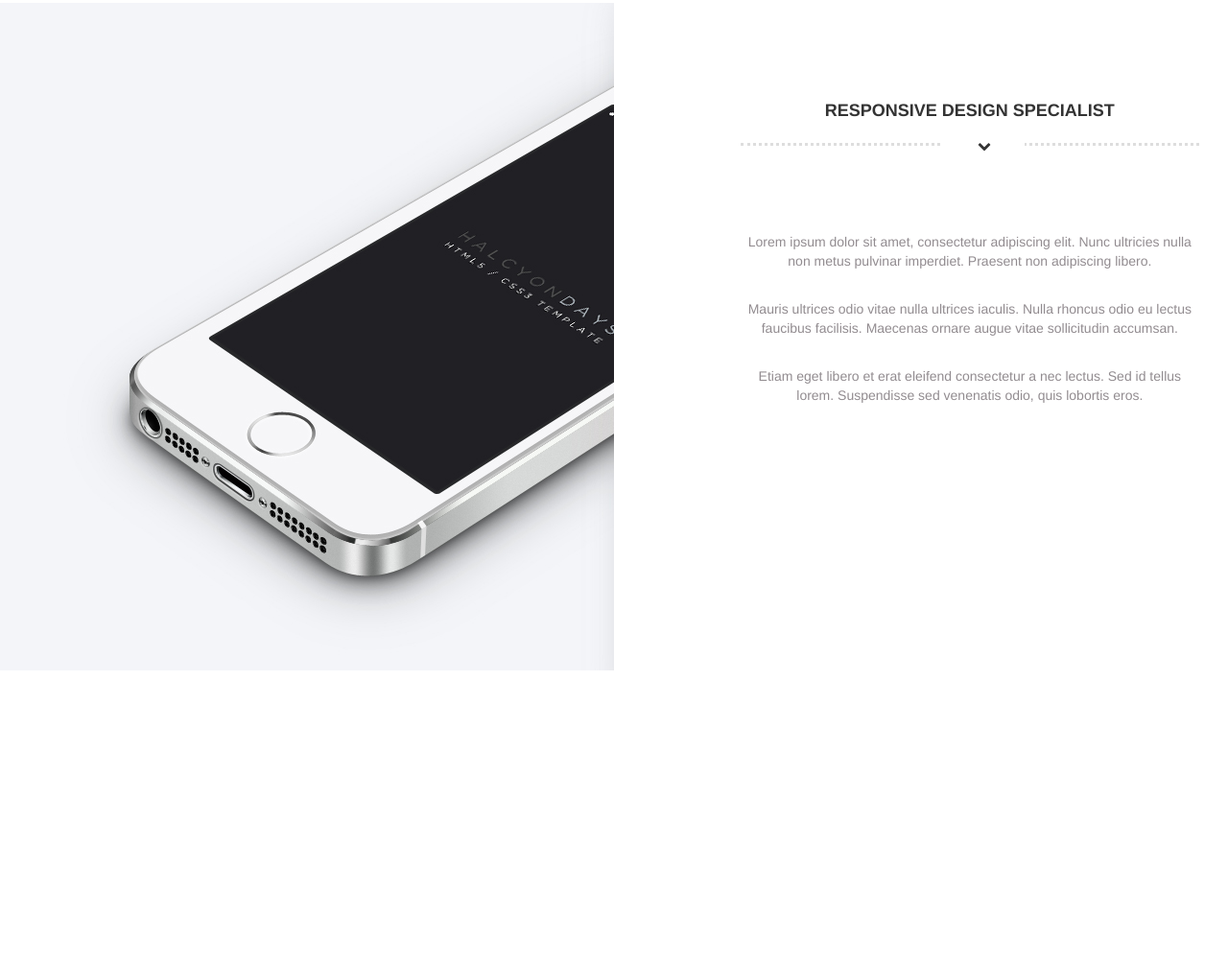
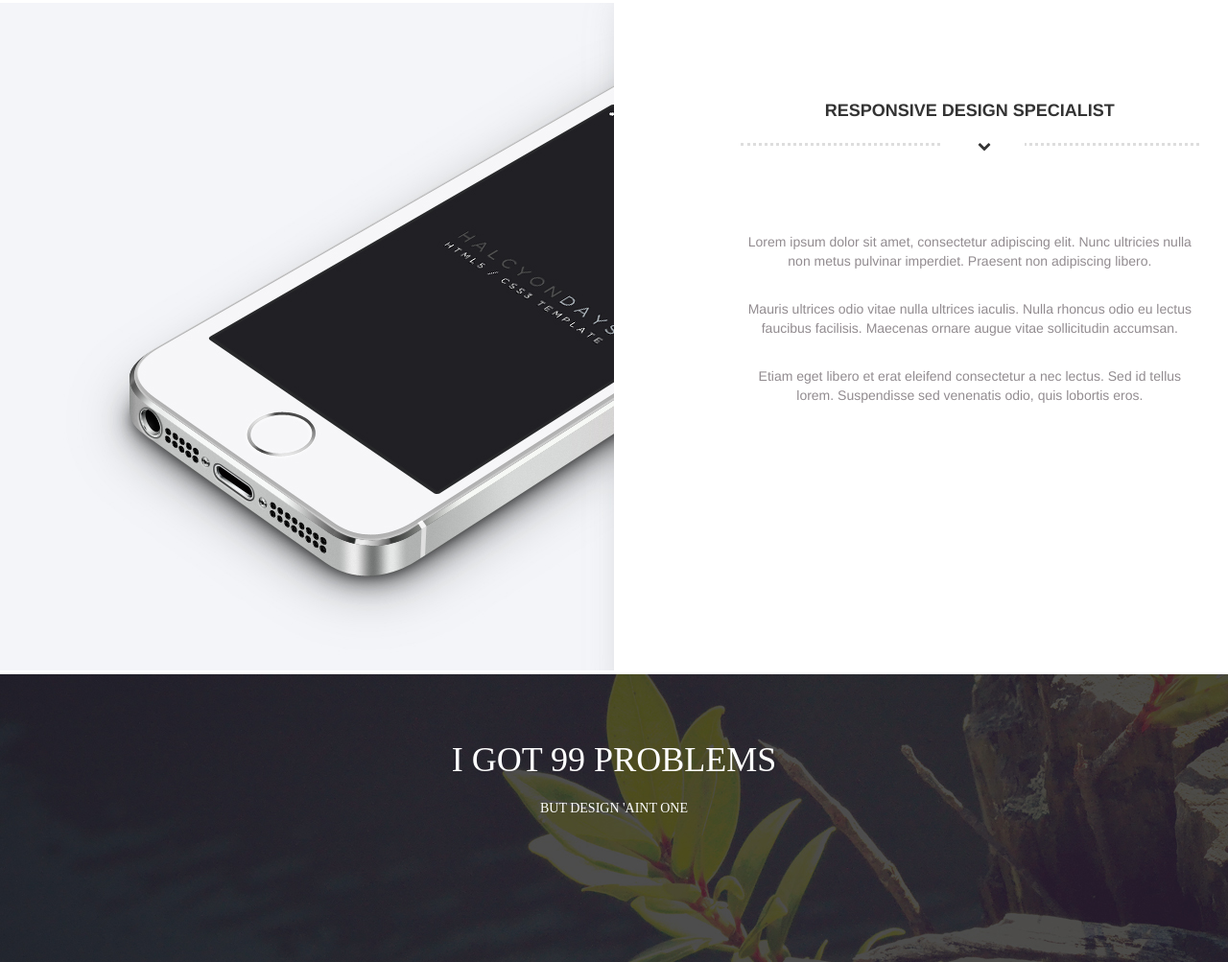
Before and after one commit to Xadroo/Halcyon, a plain HTML site: page index.html in a window 1280 px wide. Shown: the part 1797-2800 px from the top of the page at 96% size. Before the commit the page ends 2500 px from the top, so only its background shows below. Drawn offline with Linux system fonts and the light colour scheme.

Commit message:
added 4th section

```diff
--- a/css/style.scss
+++ b/css/style.scss
@@ -181,4 +181,23 @@ body{
 			}
 		}
 	}
+	.container-5{
+		background: url('../images/counter.jpg') no-repeat;
+		height: 30rem;
+		text-align: center;
+		color: #fff;
+		.fifthContainer{
+			h1{
+				font-family: gothamBook;
+				margin-top: 7rem;
+			}
+			p{
+				font-family: gothamMedium;
+				margin-top: 2rem;
+				span{
+					font-family: gothamBook;
+				}
+			}
+		}
+	}
 }
--- a/index.html
+++ b/index.html
@@ -88,6 +88,15 @@
 					<p class="iphoneLane">Etiam eget libero et erat eleifend consectetur a nec lectus. Sed id tellus lorem. Suspendisse sed venenatis odio, quis lobortis eros.</p>
 				</div>
 			</div>
+
+	</div>
+	<div class="container-liquid container-5">
+		<div class="container fifthContainer">
+			<div class="col-md-6 col-md-offset-3">
+				<h1>I GOT 99 PROBLEMS</h1>
+				<p>BUT <span>DESIGN</span> 'AINT ONE</p>
+			</div>
+		</div>
 	</div>
 </body>
 </html>
```
Also changed, not shown: css/style.css, images/counter.jpg (added), 1 other file. Lines whose indentation alone changed are shown as unchanged.
